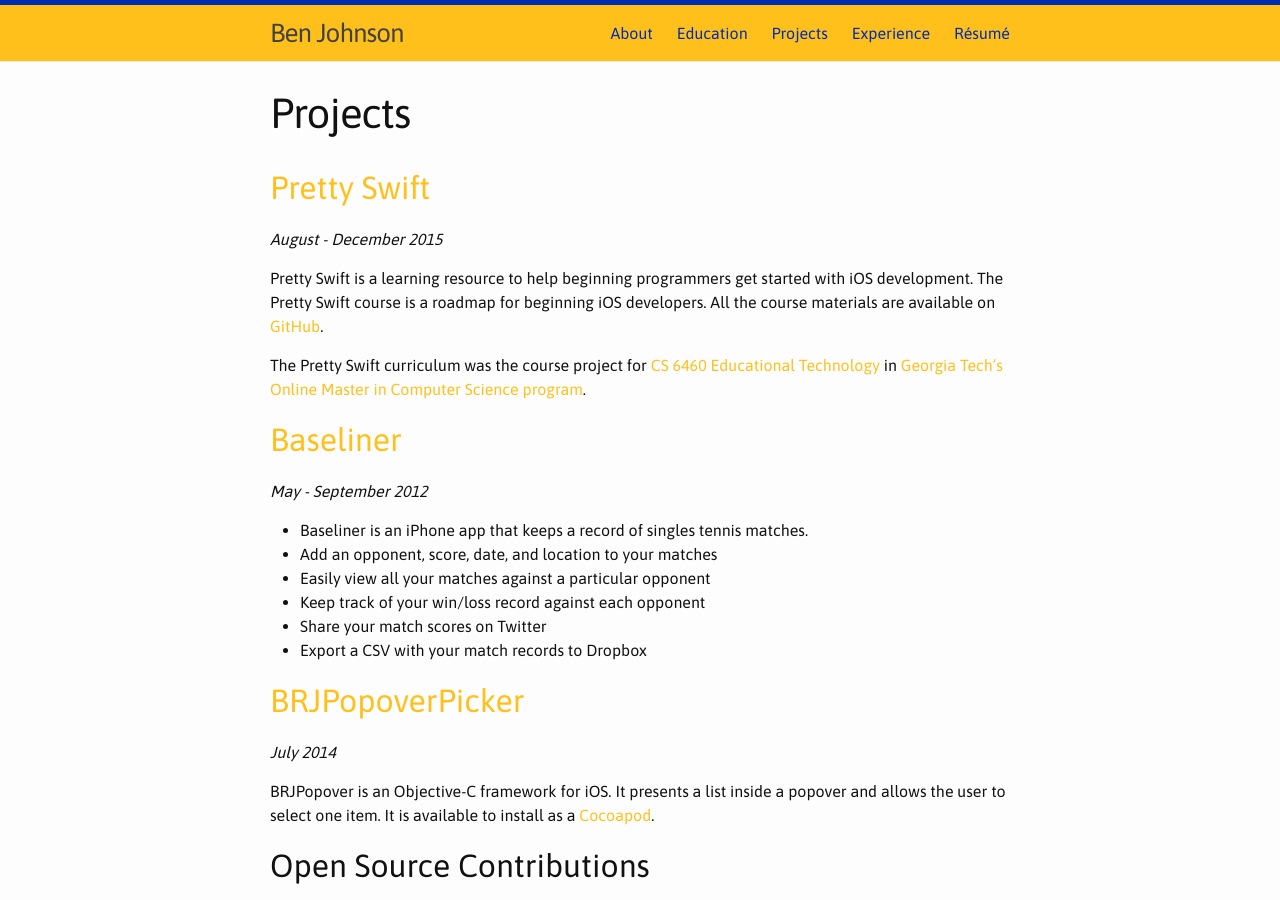
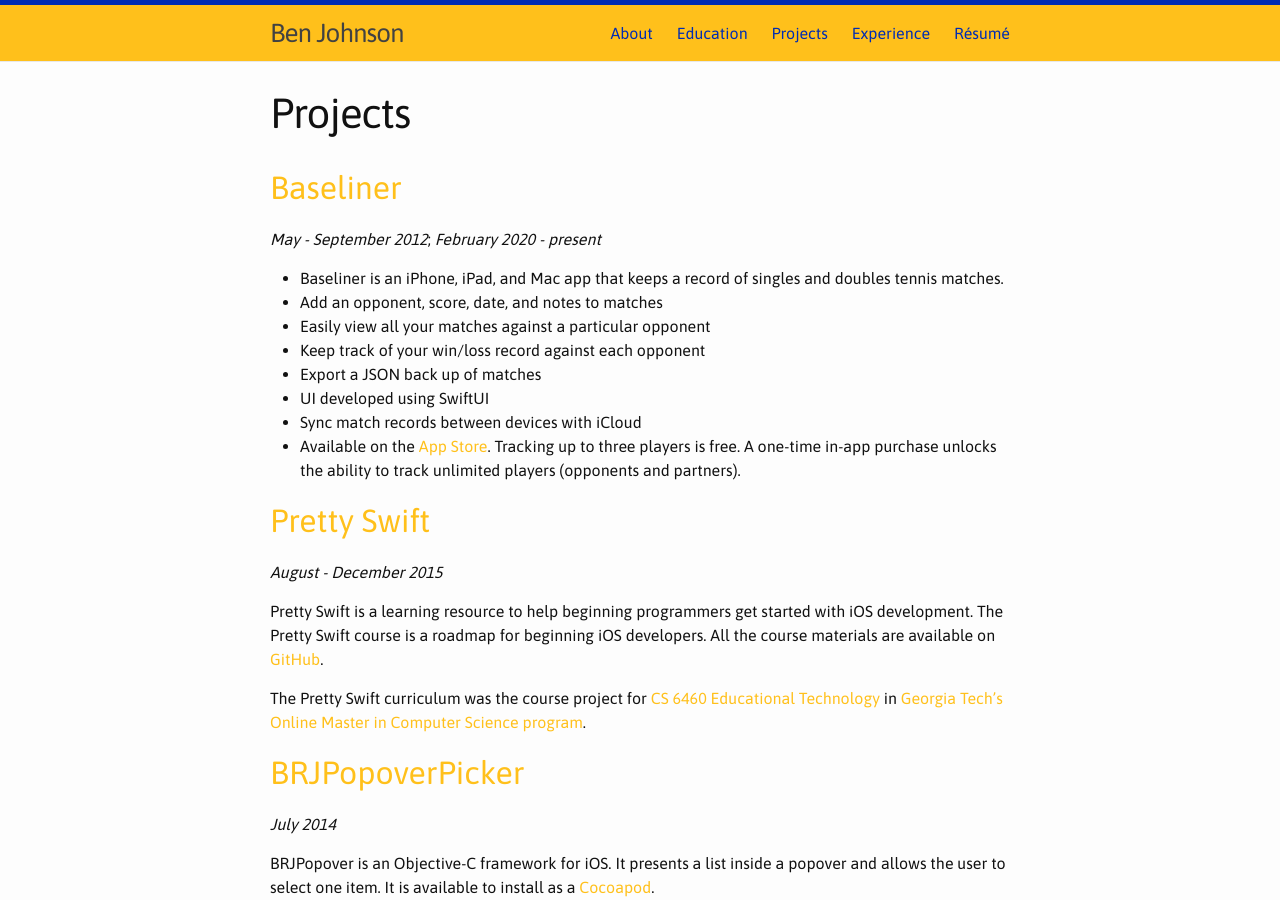
Before and after one commit to benrobjoh/benrobjoh.github.io, a Jekyll site: the page built from projects.md, in a window 1280 px wide and 900 px high. Built offline with Jekyll 4.4.1, drawn with Linux system fonts in a browser that asks for light colours.

Commit message:
Update for December 2021 to include Hershey and Baseliner 2

```diff
--- a/projects.md
+++ b/projects.md
@@ -5,22 +5,24 @@ permalink: /projects/
 sequence: 2
 ---
 
+## [Baseliner](https://www.baseliner.app/)
+*May - September 2012*; *February 2020 - present*
+
+- Baseliner is an iPhone, iPad, and Mac app that keeps a record of singles and doubles tennis matches.
+- Add an opponent, score, date, and notes to matches
+- Easily view all your matches against a particular opponent
+- Keep track of your win/loss record against each opponent
+- Export a JSON back up of matches
+- UI developed using SwiftUI
+- Sync match records between devices with iCloud
+- Available on the [App Store](https://itunes.apple.com/us/app/baseliner/id554343726?mt=8). Tracking up to three players is free. A one-time in-app purchase unlocks the ability to track unlimited players (opponents and partners).
+
 ## [Pretty Swift](http://www.bixelcog.com/pretty-swift/)
 *August - December 2015*
 
 Pretty Swift is a learning resource to help beginning programmers get started with iOS development. The Pretty Swift course is a roadmap for beginning iOS developers. All the course materials are available on [GitHub](https://github.com/prettyswift).
 
 The Pretty Swift curriculum was the course project for [CS 6460 Educational Technology](https://www.udacity.com/wiki/ud915) in [Georgia Tech's Online Master in Computer Science program](http://www.omscs.gatech.edu/).
-
-## [Baseliner](https://itunes.apple.com/us/app/baseliner/id554343726?mt=8)
-*May - September 2012*
-
-- Baseliner is an iPhone app that keeps a record of singles tennis matches.
-- Add an opponent, score, date, and location to your matches
-- Easily view all your matches against a particular opponent
-- Keep track of your win/loss record against each opponent
-- Share your match scores on Twitter
-- Export a CSV with your match records to Dropbox
 
 ## [BRJPopoverPicker](https://github.com/benrobjoh/BRJPopoverPicker)
 *July 2014*
```
Also changed, not shown: experience.md (+10 -0 lines), index.md (+4 -4 lines), 1 other file.
